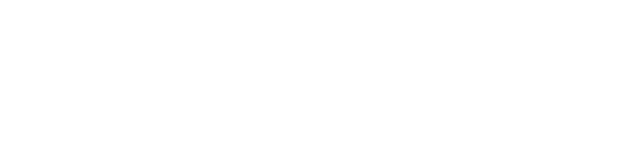
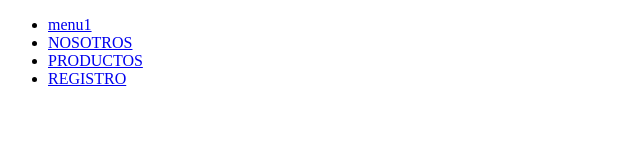
Before and after one commit to Chasi123/Evaluaci-nColaborativa, a plain HTML site: page index.html in a window 1280 px wide. Shown: the whole page, without its empty margins (0-640 px from the left). Drawn offline with Linux system fonts and the light colour scheme.

Commit message:
Update index.html

```diff
--- a/index.html
+++ b/index.html
@@ -6,6 +6,14 @@
     <title>Document</title>
 </head>
 <body>
+    <nav> <!--para realizar la barra de navegacion-->
+        <ul class="nav_links">
+            <li><a href="/index.HTML">menu1</a></li>
+            <li><a href="/Taller1-ElectroWare/paginas/nosotros.html">NOSOTROS</a></li>
+            <li><a href="#">PRODUCTOS</a></li>
+            <li><a href="/Taller1-ElectroWare/paginas/registro.html">REGISTRO</a></li>
 
+        </ul>
+    </nav>
 </body>
 </html>
```
